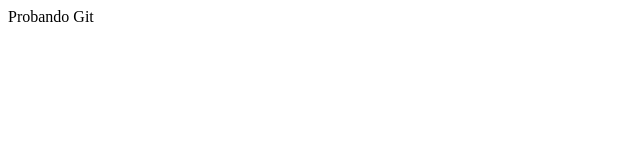
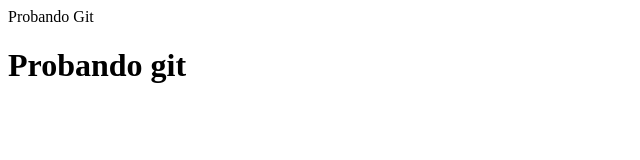
Before and after one commit to mateoagz/testing, a plain HTML site: page index.html in a window 1280 px wide. Shown: the whole page, without its empty margins (0-640 px from the left). Drawn offline with Linux system fonts and the light colour scheme.

Commit message:
third commit

```diff
--- a/index.html
+++ b/index.html
@@ -6,5 +6,6 @@
 </head>
 <body>
 	Probando Git
+	<h1>Probando git</h1>
 </body>
 </html>
```
